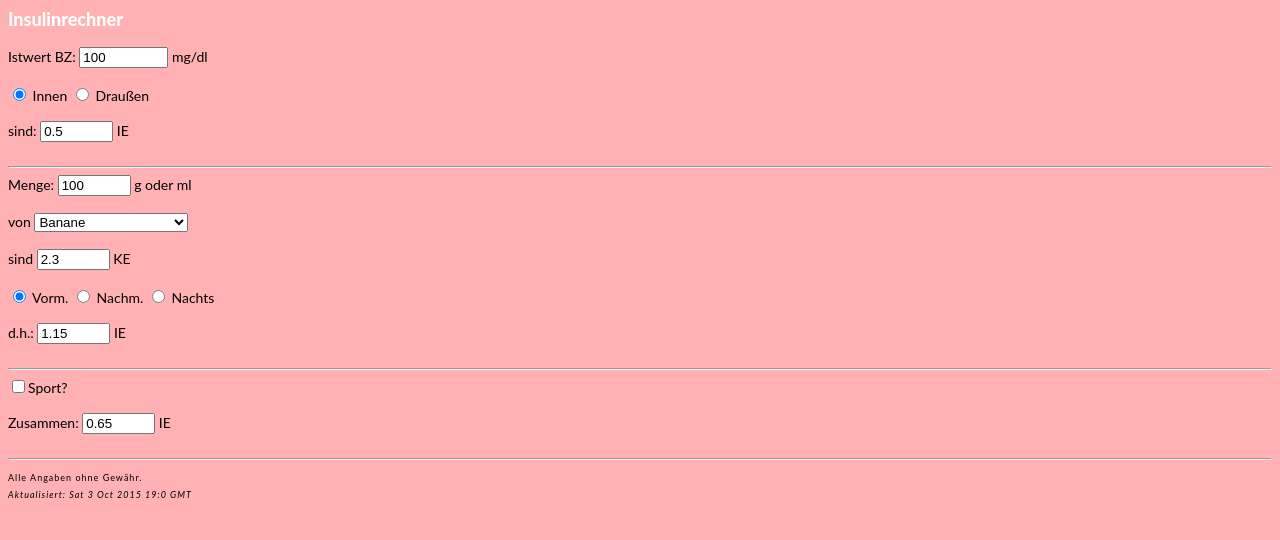
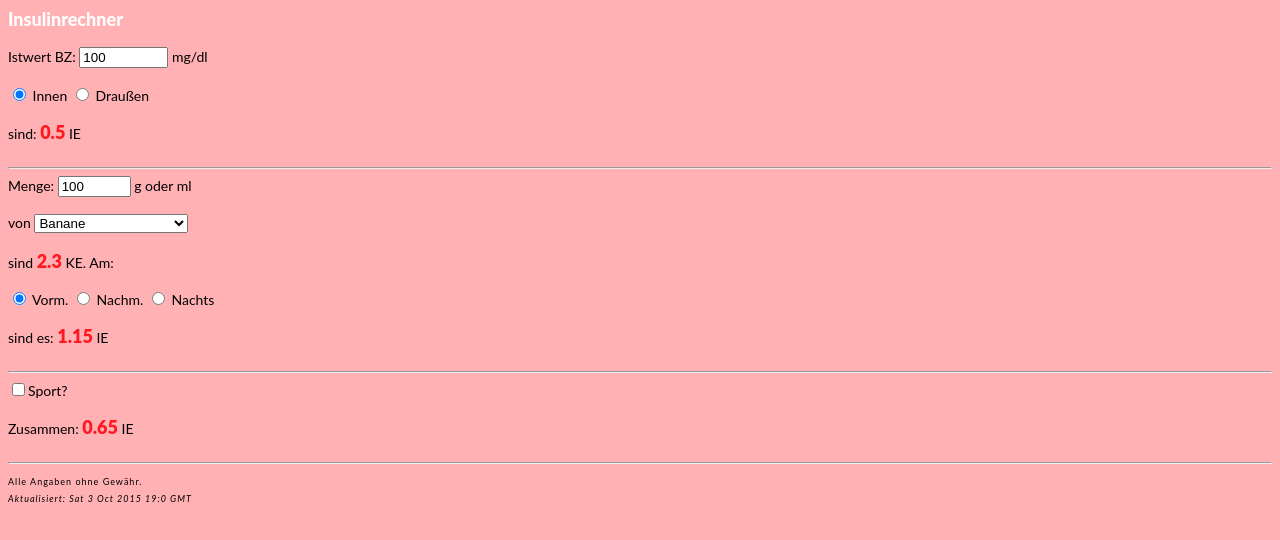
Before and after one commit to xaratustrah/insulin, a plain HTML site: page index.html in a window 1280 px wide. Drawn offline with Linux system fonts and the light colour scheme.

Commit message:
change output boxes to label

```diff
--- a/index.html
+++ b/index.html
@@ -52,7 +52,7 @@
       {
       BZ_total = (zielwert_innen - istbz) / 100;
       }
-      bzwert.value = Math.round(BZ_total*100)/100;
+      document.getElementById('bzwert').innerHTML = Math.round(BZ_total*100)/100;
 
       <!-- Abschnitt -->
       var menge = parseFloat(document.getElementById("menge").value);
@@ -82,12 +82,11 @@
       IE_total = KE_total * KE_factor_nachts;
       }
 
-      output_KE.value = Math.round(KE_total*100)/100;
-      output_IE.value = Math.round(IE_total*100)/100;
+      document.getElementById('output_KE').innerHTML = Math.round(KE_total*100)/100;
+      document.getElementById('output_IE').innerHTML = Math.round(IE_total*100)/100;
 
       <!-- Abschnitt -->
       var sport = document.getElementById("sport");
-      var zusammen = document.getElementById("zusammen");
 
       if (sport.checked){
       summe = minus_30p(IE_total - BZ_total);
@@ -97,7 +96,7 @@
       summe = IE_total - BZ_total;
       }
 
-      zusammen.value = Math.round(summe * 100)/100;
+      document.getElementById('zusammen').innerHTML = Math.round(summe * 100)/100;
 
 
       <!-- Return 30% or the value -->
@@ -170,8 +169,8 @@
     <!-- CSS syle sheet somes here -->
     <style type="text/css">
       body {
-      background-color:#ffb1b4;
-      border: none;
+      Background-color:#ffb1b4;
+      Border: none;
       font-family: 'Lato', sans-serif;
       font-size: 14px;
       }
@@ -192,6 +191,13 @@
       margin: auto;
       width: 95%;
       padding: 10px;
+      }
+      label{
+      font-size: 18px;
+      font-weight: 900;
+      color:#2a73c2;
+      color:#FF1820;
+      <!-- text-decoration: underline; -->
       }
     </style>
 
@@ -214,7 +220,7 @@
     <input type="radio" id="draussen" name="ort" value="" onchange="calculate();"> Draußen
     <br>
     <br>
-    sind: <input id="bzwert" value="" size="6" readonly></input>&nbsp;IE
+    sind: <label id="bzwert" value=""></label>&nbsp;IE
     <br>
     <br>
     <!-- Abschnitt -->
@@ -255,7 +261,7 @@
     <br>
     <br>
     sind
-    <input id="output_KE" value="" size="6" readonly></input>&nbsp;KE
+    <label id="output_KE"></label>&nbsp;KE. Am:
     <br>
     <br>
     <input type="radio" name="tageszeit" id="vormittags" value="" checked onchange="calculate();"> Vorm.
@@ -263,8 +269,8 @@
     <input type="radio" name="tageszeit" id="nachts" value="" onchange="calculate();"> Nachts
     <br>
     <br>
-    d.h.:
-    <input id="output_IE" value="" size="6" readonly></input>&nbsp;IE
+    sind es:
+    <label id="output_IE"></label>&nbsp;IE
     <br>
     <br>
     <!-- Abschnitt -->
@@ -272,7 +278,7 @@
     <input type="checkbox" name="sport" id="sport" value="" onchange="calculate();">Sport?
     <br>
     <br>
-    Zusammen: <input id="zusammen" value="" size="6" readonly></input>&nbsp;IE
+    Zusammen: <label id="zusammen"></label>&nbsp;IE
     <br>
     <br>
     <hr>
```
